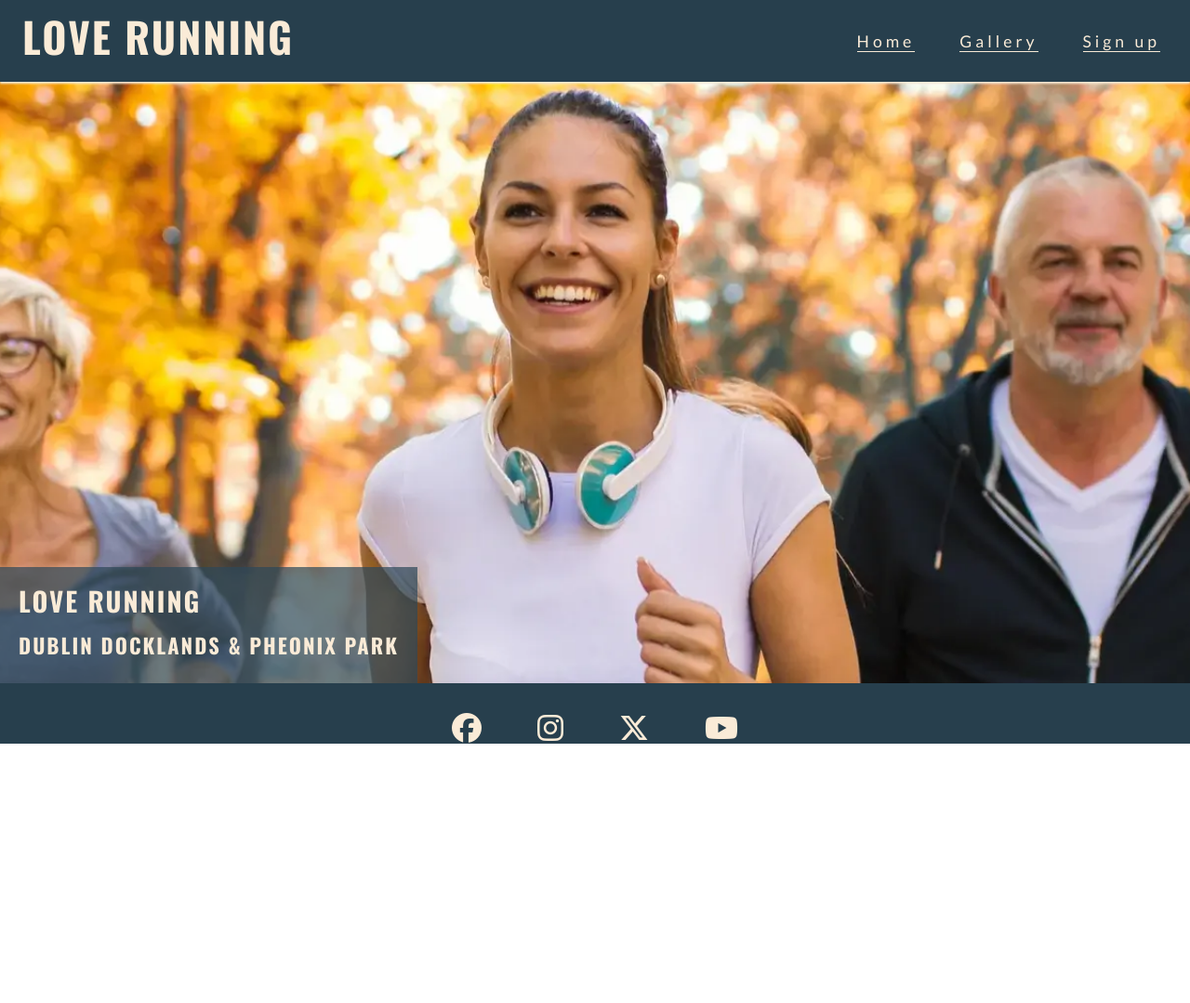
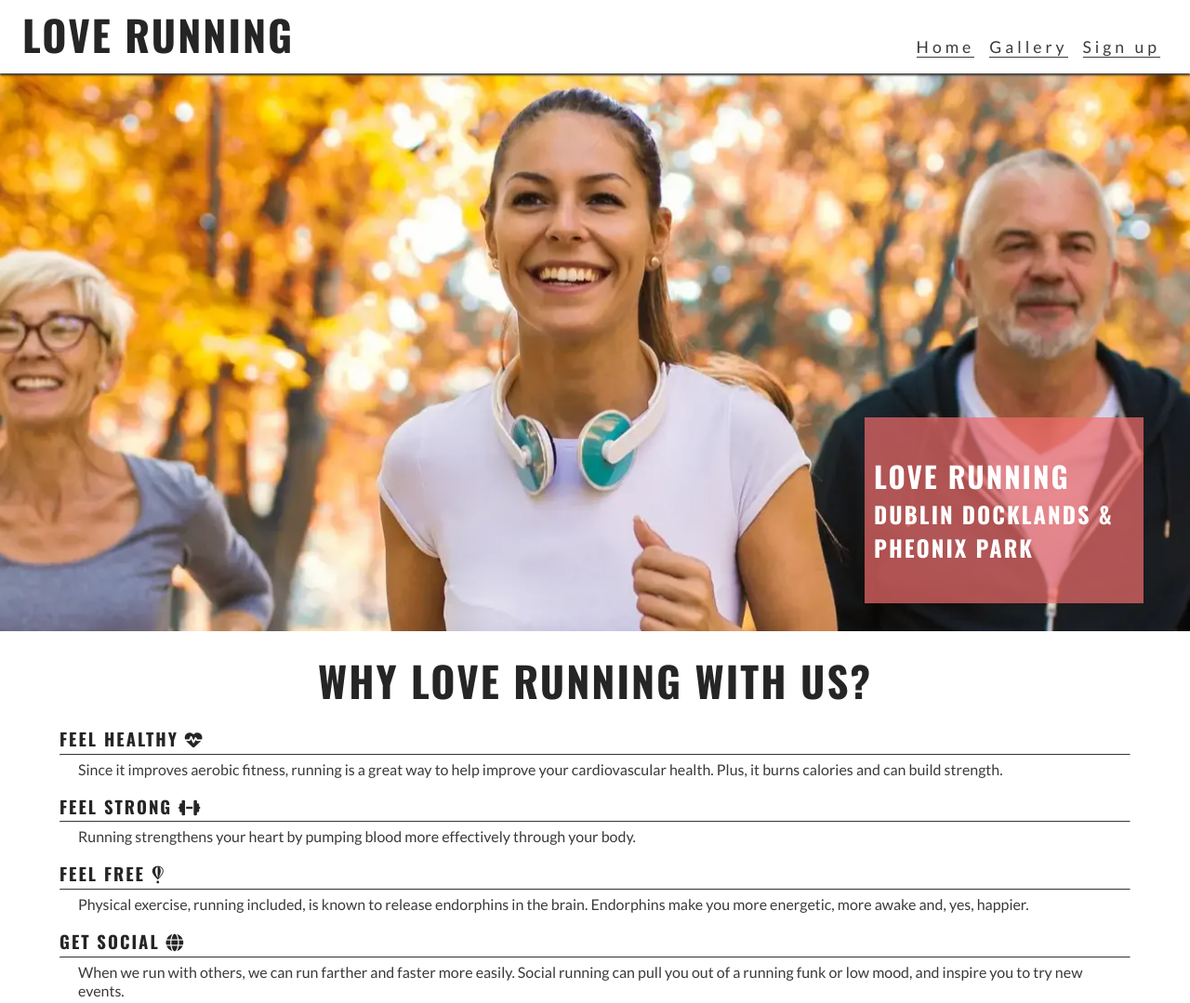
Before and after one commit to collinsevan/love-running, a plain HTML site: page index.html in a window 1280 px wide. Shown: the top 1079 px of the page at 93% size. Before the commit the page ends 800 px from the top, so only its background shows below. Drawn offline with nearby package versions, Linux system fonts and the light colour scheme.

Commit message:
Copied source code from the code institute my color scheme and styling was too far to continue following the challenge

```diff
--- a/assets/css/style.css
+++ b/assets/css/style.css
@@ -1,40 +1,41 @@
-/* Asterisk wildcard selector overriding the default styles */
+/* Google fonts import */
+@import url('https://fonts.googleapis.com/css2?family=Lato:wght@300&family=Oswald:wght@200;300;400;500;600;700&display=swap');
+
+/* Asterisk wildcard selector to override default styles added by the browser */
 * {
     padding: 0;
     margin: 0;
     box-sizing: border-box;
-    font-family: 'Lato', sans-serif;
-    color: antiquewhite;
 }
 
-/* Generic Styles */
+/* General styles */
 body {
     min-height: 100vh;
     display: flex;
     flex-direction: column;
+    /* Generic project styles */
     color: #3a3a3a;
-    margin: 0;
+    font-family: 'Lato', sans-serif;
 }
 
 h1, h2, h3 {
     font-family: 'Oswald', sans-serif;
-    padding-bottom: 10px;
     text-transform: uppercase;
     letter-spacing: 2px;
-    color: antiquewhite;
+    color: #252525;
 }
 
-/* header content */
+/* Header */
 header {
-    background: rgb(39, 63, 77);
+    background-color: #ffffff;
     padding: 0 1rem;
     position: fixed;
     z-index: 99;
     width: 100%;
-    box-shadow: 0 2px 2px antiquewhite;
+    box-shadow: 0 2px 2px #3a3a3a;
     display: flex;
     justify-content: space-between;
-    align-items: center;
+    align-items: baseline;
 }
 
 header a {
@@ -46,35 +47,30 @@ header a {
     font-size: 110%;
     letter-spacing: 4px;
     list-style-type: none;
-    display: flex;
 }
 
 #menu > li {
-    margin-left: 2rem;
+    margin-bottom: 1em;
 }
 
-#menu a:hover {
-    border-bottom: 1px solid antiquewhite;
+.active {
+    border-bottom: 1px solid #3a3a3a;
 }
 
-#menu .active {
-    border-bottom: 1px solid antiquewhite;
+/* Navbar styles with dropdown toggle */
+nav {
+    position: absolute;
+    background-color: #ffffff;
+    width: 100%;
+    left: 0;
+    padding: 0 1rem;
+    box-shadow: 0 2px 2px #3a3a3a;
+    display: none;
+    top: 100%;
 }
 
-/* Navbar styles with dropdown */
-nav {
-    background-color: rgb(39, 63, 77);
-    padding: 0 1rem;
-    box-shadow: 0 2px 2px antiquewhite;
-    display: none;
-    position: absolute;
-    top: 100%;
-    left: 0;
-    width: 100%;
-}
-
-/* nav-toggle */
-#nav-toggle:checked ~ nav {
+/* Nav toggle */
+#nav-toggle:checked~nav {
     display: block;
 }
 
@@ -84,70 +80,84 @@ nav {
 
 .nav-toggle-label {
     font-size: 2rem;
-    position: absolute;
-    top: 50%;
-    right: 1rem;
-    transform: translateY(-50%);
-    cursor: pointer;
 }
 
-/* main content */
+/* Main content */
 main {
-    background-color: rgb(45, 72, 89);
+    /* Make main element take up any surplus space to push footer down */
     flex: 1 0 auto;
-    color: hsl(34, 78%, 91%);
     margin-top: 47px;
-    padding: .5rem 0 0 0;
-    background: url("../images/hero-image.webp") center center/cover no-repeat;
+}
+
+/* Hero section */
+#hero {
+    height: 600px;
+    width: 100%;
+    background: url("../images/hero-image.webp") no-repeat center center/cover;
     position: relative;
 }
 
 #cover-text {
-    background-color: rgba(45, 72, 89, 0.7);
-    font-size: 120%;
-    display: inline-block;
+    /* Final rgba value sets the opacity so it is semi-transparent */
+    background-color: rgba(241, 109, 107, .7);
+    font-size: 130%;
     position: absolute;
-    bottom: 0;
-    left: 0;
-    padding: 10px; /* Adjust padding as per your design */
-    box-sizing: border-box;
-    max-width: 300px; /* Adjust this value based on your design */
+    bottom: 30px;
+    width: 80%;
+    min-height: 200px;
+    padding-top: 40px;
+    padding-left: 10px;
 }
 
 #cover-text > h2, #cover-text > h3 {
-    color: antiquewhite;
-    margin: 0;
+    color: #ffffff;
 }
 
-/* footer content */
-footer {
-    background: rgb(39, 63, 77);
-    color: antiquewhite;
-    text-align: center;
-    padding: 1rem 0;
-    margin-top: auto;
+/* Reasons section */
+#reasons {
+    width: 90%;
+    margin: 20px auto;
 }
 
-footer ul#social-list {
-    display: flex;
-    justify-content: center;
-    padding: 0;
-    list-style: none;
+#reasons h2 {
+    margin-bottom: 20px;
+    text-align: center;
+    font-size: 280%;
 }
 
-footer ul#social-list li {
-    margin: 0 30px;
-    display: inline-flex;
-    align-items: center;
+#benefits-physical > div,
+#benefits-mental > div {
+    line-height: 20px;
+    margin-bottom: 20px;
 }
 
-footer ul#social-list li a {
-    color: antiquewhite;
-    text-decoration: none;
+#benefits p {
+    padding: 0 20px;
+}
+
+#benefits hr {
+    border-top: 1px solid #3a3a3a;
+    margin: 5px 0;
+}
+
+/* Footer */
+#social-networks {
+    text-align: center;
+    padding: 20px 0;
+    display: flex;
+    justify-content: space-evenly;
+    list-style-type: none;
+}
+
+#social-networks i {
+    font-size: 160%;
+    padding: 5%;
+    color: #3a3a3a;
 }
 
 /* Media query: tablets and larger (768px and up) */
 @media screen and (min-width: 768px) {
+    /* Header */
     nav {
         display: block;
         position: relative;
@@ -155,43 +165,41 @@ footer ul#social-list li a {
         width: fit-content;
         padding-right: 1rem;
     }
+
     #menu {
         display: flex;
     }
+
     #menu > li {
         padding-left: 1rem;
     }
+
     .nav-toggle-label {
         display: none;
     }
+
     #logo {
         font-size: 280%;
-        line-height: 78px;
+        line-height: 75px;
         margin: 0 0.5rem;
     }
+
+    /* Main content */
     main {
+        /* Push main content down to accommodate larger header */
         margin-top: 79px;
     }
-    footer {
-        padding-top: 3rem;
-    }
+
+    /* Hero */
     #cover-text {
-        bottom: 0;
-        left: 0;
-        padding: 10px 15px; /* Adjust padding as per your design */
-        max-width: 400px; /* Adjust this value based on your design */
+        width: 300px;
+        right: 50px;
     }
 }
 
-/* Media query: tablets and larger (992px and up) */
+/* Large devices (laptops and desktops, 992px and up) */
 @media screen and (min-width: 992px) {
-    #menu a:hover {
-        border-bottom: 1px solid antiquewhite;
-    }
-    #cover-text {
-        bottom: 0;
-        left: 0;
-        padding: 15px 20px; /* Adjust padding as per your design */
-        max-width: 500px; /* Adjust this value based on your design */
+    #menu a:hover{
+        border-bottom: 1px solid #3a3a3a;
     }
 }
--- a/index.html
+++ b/index.html
@@ -48,6 +48,39 @@
                 <h3>Dublin Docklands & Pheonix park</h3>
             </div>
         </section>
+        <section id="reasons">
+            <h2>Why love running with us?</h2>
+            <div id="benefits">
+                <div id="benefits-physical">
+                    <div>
+                        <h3>Feel healthy <i class="fa-solid fa-heart-pulse"></i></h3>
+                        <hr>
+                        <p>Since it improves aerobic fitness, running is a great way to help improve your cardiovascular
+                            health. Plus, it burns calories and can build strength.</p>
+                    </div>
+                    <div>
+                        <h3>Feel strong <i class="fa-solid fa-dumbbell"></i></h3>
+                        <hr>
+                        <p>Running strengthens your heart by pumping blood more effectively through your body.</p>
+                    </div>
+                </div>
+                <div id="benefits-mental">
+                    <div>
+                        <h3>Feel free <i class="fa-brands fa-fly"></i></h3>
+                        <hr>
+                        <p>Physical exercise, running included, is known to release endorphins in the brain. Endorphins
+                            make you more energetic, more awake and, yes, happier.</p>
+                    </div>
+                    <div>
+                        <h3>Get social <i class="fa-solid fa-globe"></i></h3>
+                        <hr>
+                        <p>When we run with others, we can run farther and faster more easily. Social running can pull
+                            you out of a running funk or low mood, and inspire you to try new events.</p>
+                    </div>
+                </div>
+            </div>
+            </div>
+        </section>
     </main>
 
     <!--Footer-->
```
